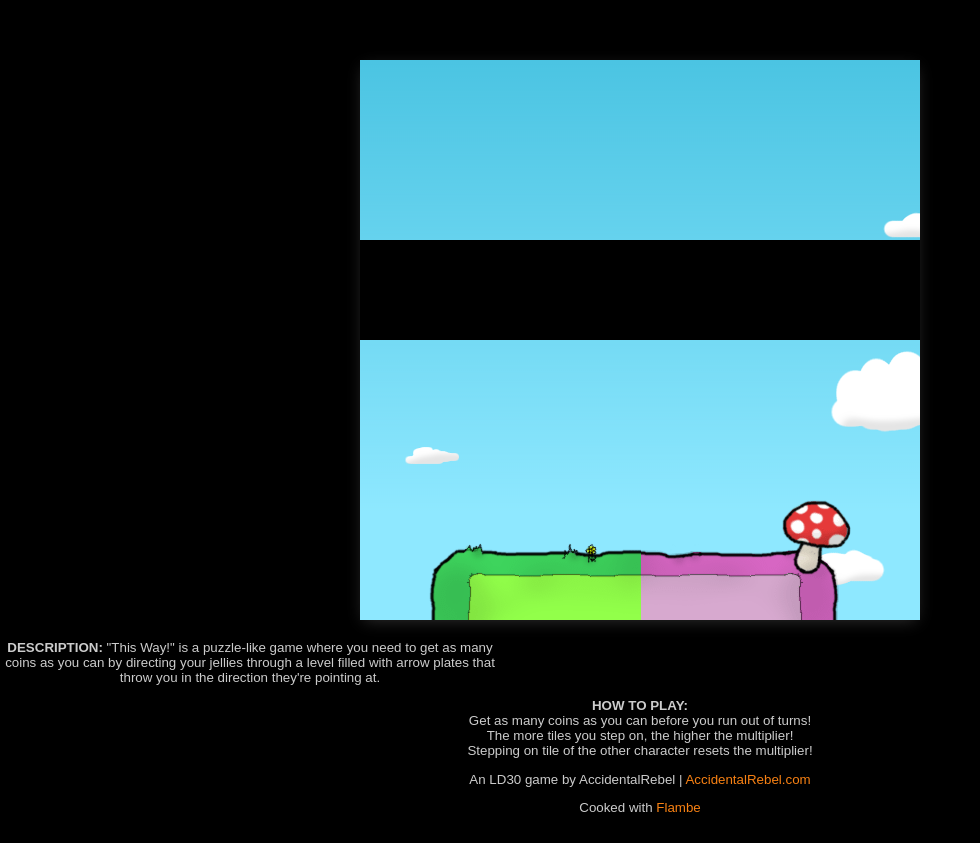
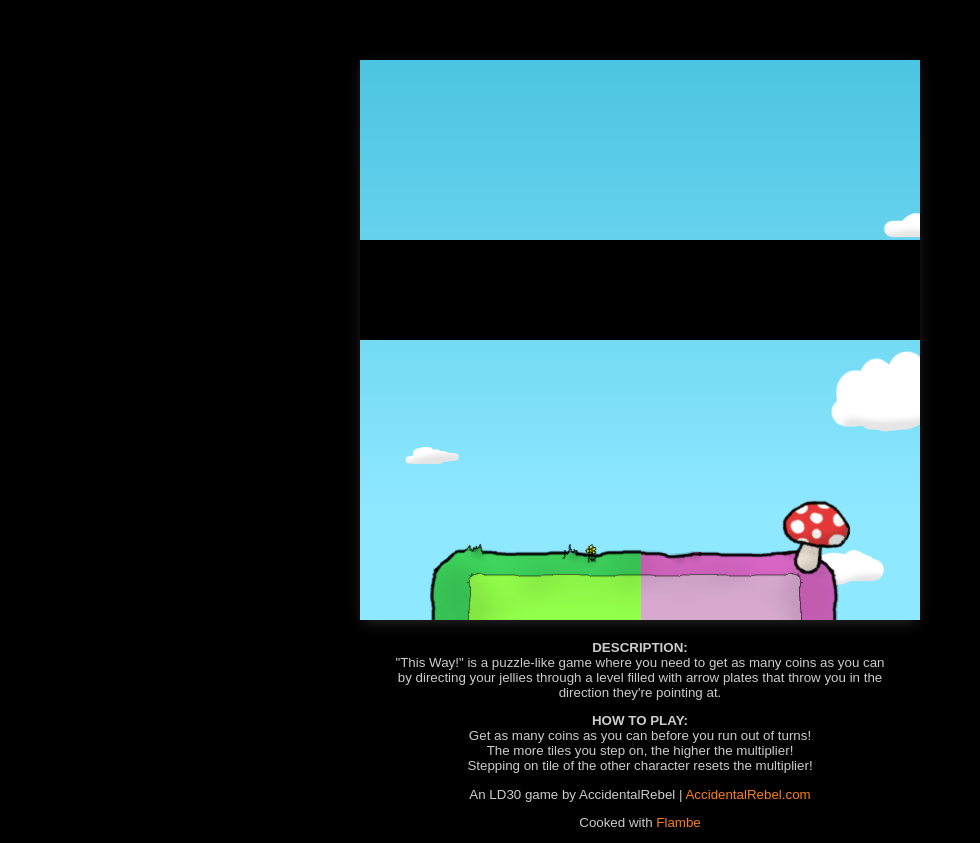
Before and after one commit to accidentalrebel/This-Way-LD30-Game, a plain HTML site: page index.html in a window 1280 px wide. Shown: the whole page, without its empty margins (0-980 px from the left). Drawn offline with Linux system fonts and the light colour scheme; no server answers.

Commit message:
Update index.html

```diff
--- a/index.html
+++ b/index.html
@@ -47,8 +47,8 @@
 </script>
 
 <footer class="no-mobile">
-	<p style="width: 500px;">
-		<b>DESCRIPTION:</b>
+	<p style="width: 500px; margin: 0 auto;">
+		<b>DESCRIPTION:</b><br />
 		"This Way!" is a puzzle-like game where you need to get as many coins as you can by directing your jellies through a level filled with arrow plates that throw you in the direction they're pointing at.
 	</p>
 	<p>
```
